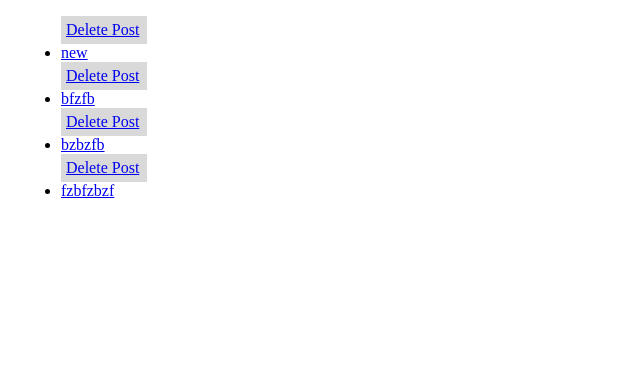
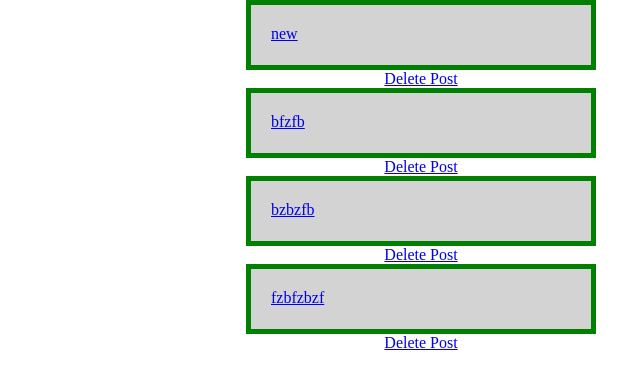
Before and after one commit to Moali97/ToDo-App, a Django app: page / in a window 1280 px wide. Shown: the part 121-510 px from the top of the page, without its empty margins (219-859 px from the left). Run offline with Django 3.2, Linux system fonts and the light colour scheme; data comes from the database, SQL or seed files in the repository; both versions use the stored data as it was after the commit.

Commit message:
improving CSS

```diff
--- a/static/css/base.css
+++ b/static/css/base.css
@@ -3,14 +3,6 @@ header{
  height:95px;
  font-size: 15px;
  text-align: center;
-}
-
-.content{
- width: 800px;
- margin: 0 auto;
- color: #000000;
- background: #FFFFFF;
- height: 200px;
 }
 
 .navigation{
@@ -22,27 +14,34 @@ header{
 }
 
 .post-form{
-  display: block;
   font-family: sans-serif;
   margin: 10px auto 5px;
-  width: 300px;
+  width: 10px;
+  border:none;
 }
 
-.delete{
-  padding: 5px;
-  width: 10%;
-  background: #d9d9d9;
-  color: #555;
-  overflow: auto;
-  text-align: justify;
-  font-size: 16px;
-  border-radius: ;
-  display:item ;
-  margin-right: 150px;
+.content{
+  background-color: lightgrey;
+  width: 300px;
+  border: 5px solid green;
+  padding: 20px;
+  margin: auto;
+  text-align: left;
+  height:20px;
 }
 
+
+.delete{
+  margin: 0;
+  padding: 0;
+  color: red;
+  text-align:center;
+
+}
+
+
 .post-button {
-  margin: 0;
+  margin: 15;
   border: none;
   border-radius: 0;
   width: 75%;
@@ -51,13 +50,11 @@ header{
   font-size: 16px;
 }
 
-padding: 10px;
-  width: 25%;
-  background: #d9d9d9;
-  color: #555;
-  float: left;
-  text-align: center;
-  font-size: 16px;
-  cursor: pointer;
-  transition: 0.3s;
-  border-radius: 0;
+ /*
+ list-style-type: none;
+  margin: 0;
+  padding: 0;
+  text-align:center;
+  background:red;
+
+ /*
--- a/templates/home.html
+++ b/templates/home.html
@@ -8,17 +8,16 @@
      </nav>
    </div>
 
+
+ {% for list in all_posts_list %}
+
  <div class="content">
-    <ul>
+     <a href="{% url 'post_detail' list.id %}">{{ list.title }}</a>
+ </div>
 
-       {% for list in all_posts_list %}
-    <div class="delete">
-       <a href="{% url 'delete' list.id %}">Delete Post</a><br>
-    </div>
+ <div class="delete">
+   <a href="{% url 'delete' list.id %}">Delete Post</a><br>
+ </div>
 
-     <li><a href="{% url 'post_detail' list.id %}">{{ list.title }}</a></li>
-
-
-       {% endfor %}
-       {% endblock content %}
-    </ul>
+ {% endfor %}
+ {% endblock content %}
```
Also changed, not shown: db.sqlite3.
